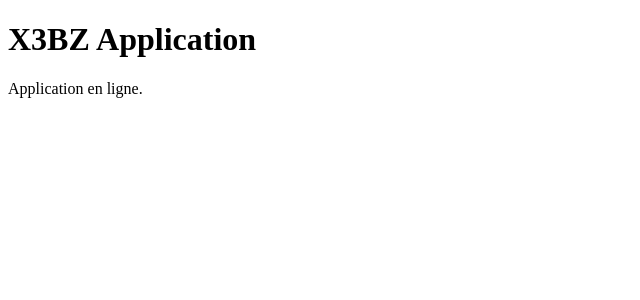
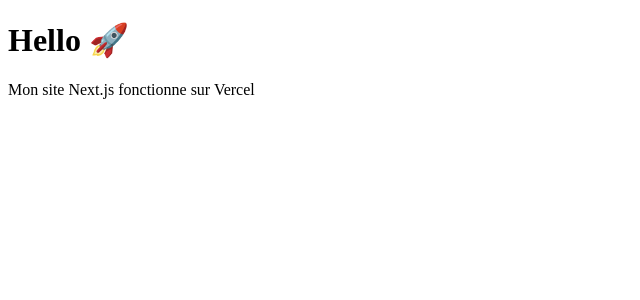
Before and after one commit to bargaouitarek-gif/X3BZ, a Next.js app: page / in a window 1280 px wide. Shown: the top 300 px of the page, without its empty margins (0-640 px from the left). Built offline with nearby package versions, Linux system fonts and the light colour scheme.

Commit message:
Create initial page component for Next.js app

```diff
--- /dev/null
+++ b/app/page.tsx
@@ -0,0 +1,8 @@
+export default function Page() {
+  return (
+    <main>
+      <h1>Hello 🚀</h1>
+      <p>Mon site Next.js fonctionne sur Vercel</p>
+    </main>
+  );
+}
```
